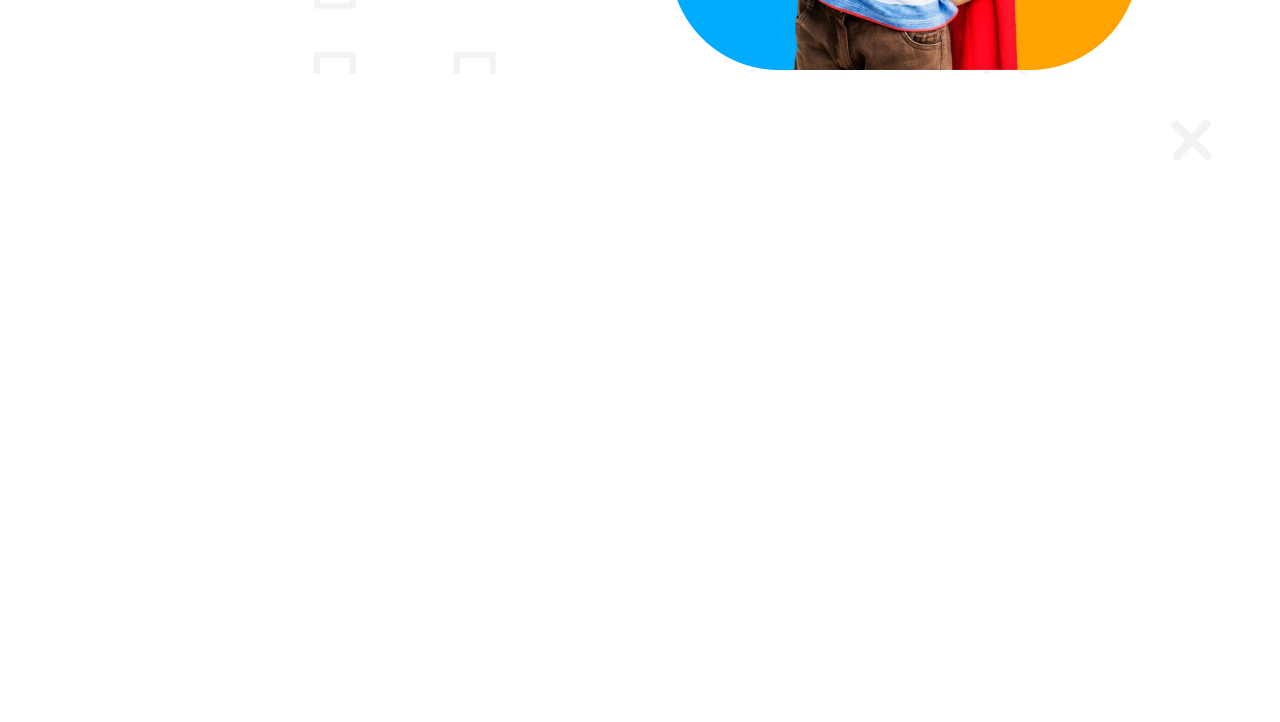
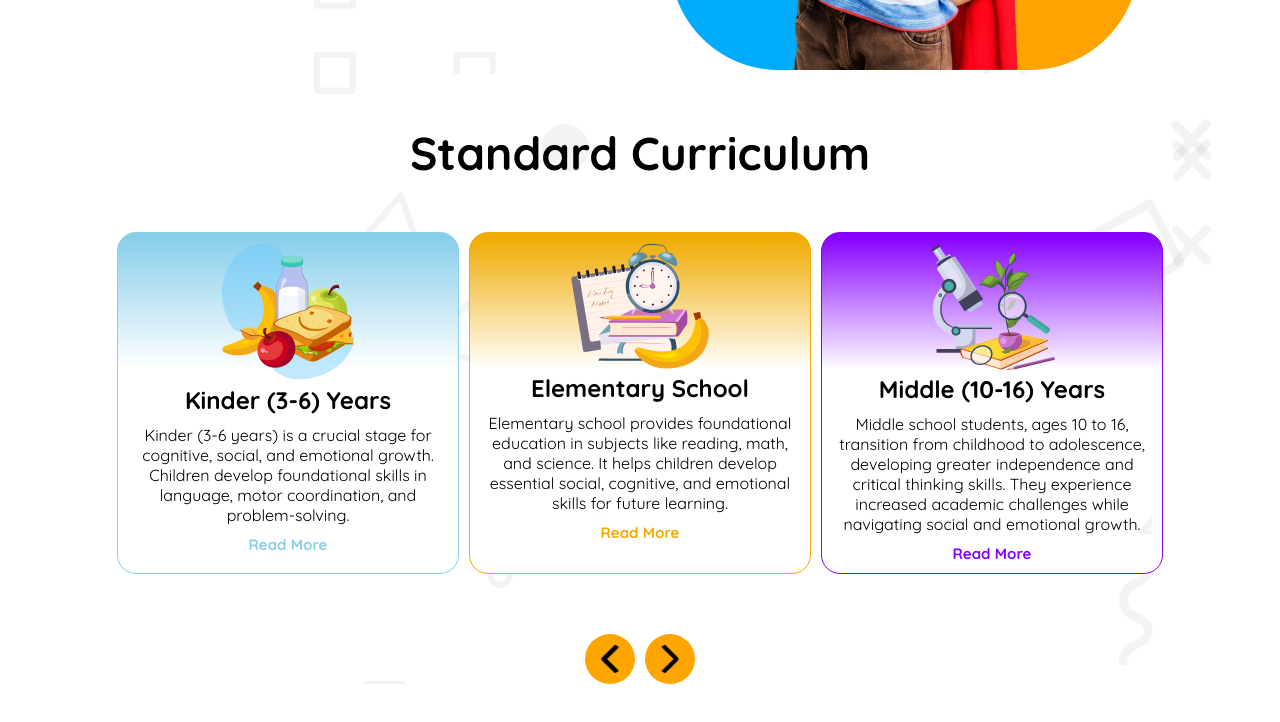
Before and after one commit to fouzia65/assignment-2, a plain HTML site: page index.html in a window 1280 px wide. Shown: the part 610-1332 px from the top of the page. Before the commit the page ends 800 px from the top, so only its background shows below. Drawn offline with nearby package versions, Linux system fonts and the light colour scheme.

Commit message:
third commit

```diff
--- a/index.html
+++ b/index.html
@@ -43,5 +43,43 @@
                 <img src="./image/hero-kids.png" alt="">
             </div>
         </section>
+
+         <!-- standard curriculam -->
+         <section class="card-section">
+            <h1>Standard Curriculum</h1>
+            <div class="card">
+
+                <div class="card-1">
+                    <img src="./image/kinder.png" alt="">
+                    <h2>Kinder (3-6) Years</h2>
+                    <p>Kinder (3-6 years) is a crucial stage for cognitive, social, and emotional growth. Children develop
+                        foundational skills in language, motor coordination, and problem-solving. </p>
+                    <button>Read More</button>
+                </div>
+                <div class="card-2">
+                    <img src="./image/elementary.png" alt="">
+                    <h2>Elementary School</h2>
+                    <p>Elementary school provides foundational education in subjects like reading, math, and science. It
+                        helps
+                        children develop essential social, cognitive, and emotional skills for future learning.
+                    </p>
+                    <button>Read More</button>
+                </div>
+                <div class="card-3">
+                    <img src="./image/middle.png" alt="">
+                    <h2>Middle (10-16) Years</h2>
+                    <p>Middle school students, ages 10 to 16, transition from childhood to adolescence, developing greater
+                        independence and critical thinking skills. They experience increased academic challenges while
+                        navigating social and emotional growth.
+                    </p>
+                    <button>Read More</button>
+                </div>
+            </div>
+            <div class="arrow">
+                <img src="./image/left.png" alt="">
+                <img src="./image/right.png" alt="">
+            </div>
+        </section>
+
 </body>
 </html>
--- a/style.css
+++ b/style.css
@@ -175,3 +175,124 @@
         margin: 0;
     }
 }
+/* standard curriculam */
+.card-section{
+    display: flex;
+    flex-direction: column;
+    justify-content: center;
+    align-items: center;
+    gap: 50px;
+    margin: 50px;
+}
+.card-section h1{
+    font-weight: bold;
+    font-size: 46px;
+}
+.card{
+    display: flex;
+    justify-content: center;
+    align-items: center;
+    gap: 10px;
+}
+
+/* card-1 styling  */
+.card-1{
+    background-image: linear-gradient(skyblue 1%, white 40%);
+    text-align: center;
+    height: 20rem;
+    width: 20rem;
+
+}
+.card>.card-1 h2{
+    margin-bottom: 10px;
+}
+
+.card>.card-1{
+    border-radius: 19px;
+    border: 1px solid skyblue;
+    padding: 10px;
+    margin-bottom: 10px;
+}
+.card>.card-1 button{
+    font-weight: bold;
+    font-size: 15px;
+    border: none;
+    color:skyblue;
+    margin-top: 10px;
+}
+/* .card-2 styling  */
+.card-2{
+    background-image: linear-gradient(#F0AA00 1%, white 40%);
+    text-align: center;
+    height: 20rem;
+    width: 20rem;
+}
+.card>.card-2 h2{
+    margin-bottom: 10px;
+}
+
+.card>.card-2{
+    border-radius: 19px;
+    border: 1px solid #F0AA00;
+    padding: 10px;
+    margin-bottom: 10px;
+}
+.card>.card-2 button{
+    font-weight: bold;
+    font-size: 15px;
+    border: none;
+    color: #F0AA00;
+    margin-top: 10px;
+}
+/* card-3 styling  */
+.card-3{
+    background-image: linear-gradient(#8700FF 1%, white 40%);
+    text-align: center;
+    height: 20rem;
+    width: 20rem;
+}
+.card>.card-3 h2{
+    margin-bottom: 10px;
+}
+
+.card>.card-3{
+    border-radius: 19px;
+    border: 1px solid #8700FF;
+    padding: 10px;
+    margin-bottom: 10px;
+}
+.card>.card-3 button{
+    font-weight: bold;
+    font-size: 15px;
+    border: none;
+    color:#8700FF;
+    margin-top: 10px;
+}
+.card-section > .arrow{
+    display: flex;
+    justify-content: center;
+    align-items: center;
+    gap: 10px;
+}
+
+.card-section > .arrow img{
+    height: 30px;
+    background-color: orange;
+    padding: 10px;
+    padding: 10px;
+    border-radius: 50%;
+}
+
+@media screen and (max-width:576px){
+    .card-section > .arrow{
+        display: none;
+    }
+    .card-section>.card{
+        display: flex;
+        flex-direction: column;
+    }
+    .card-section h1{
+        font-weight: bold;
+        font-size: 30px;
+    }
+}
```
